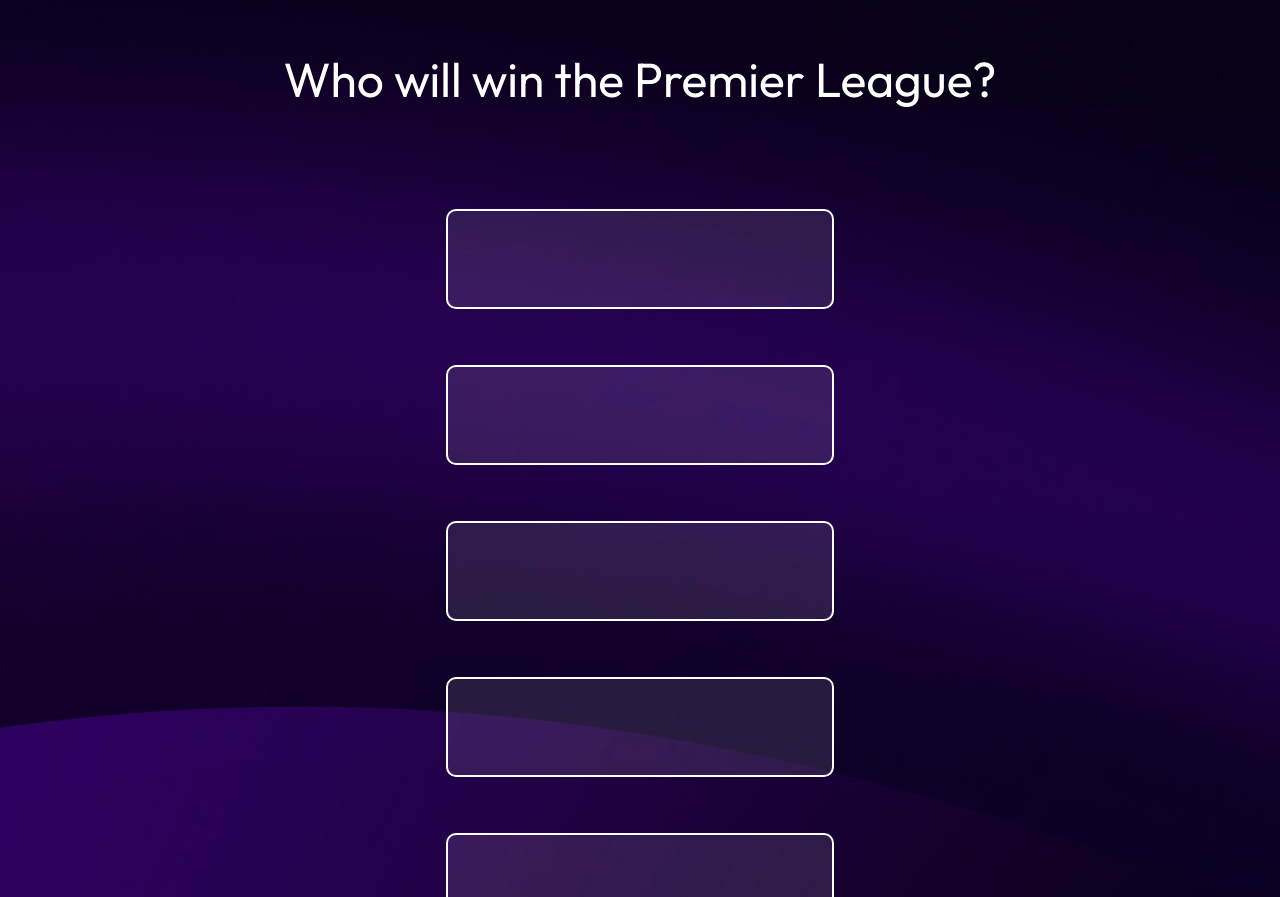
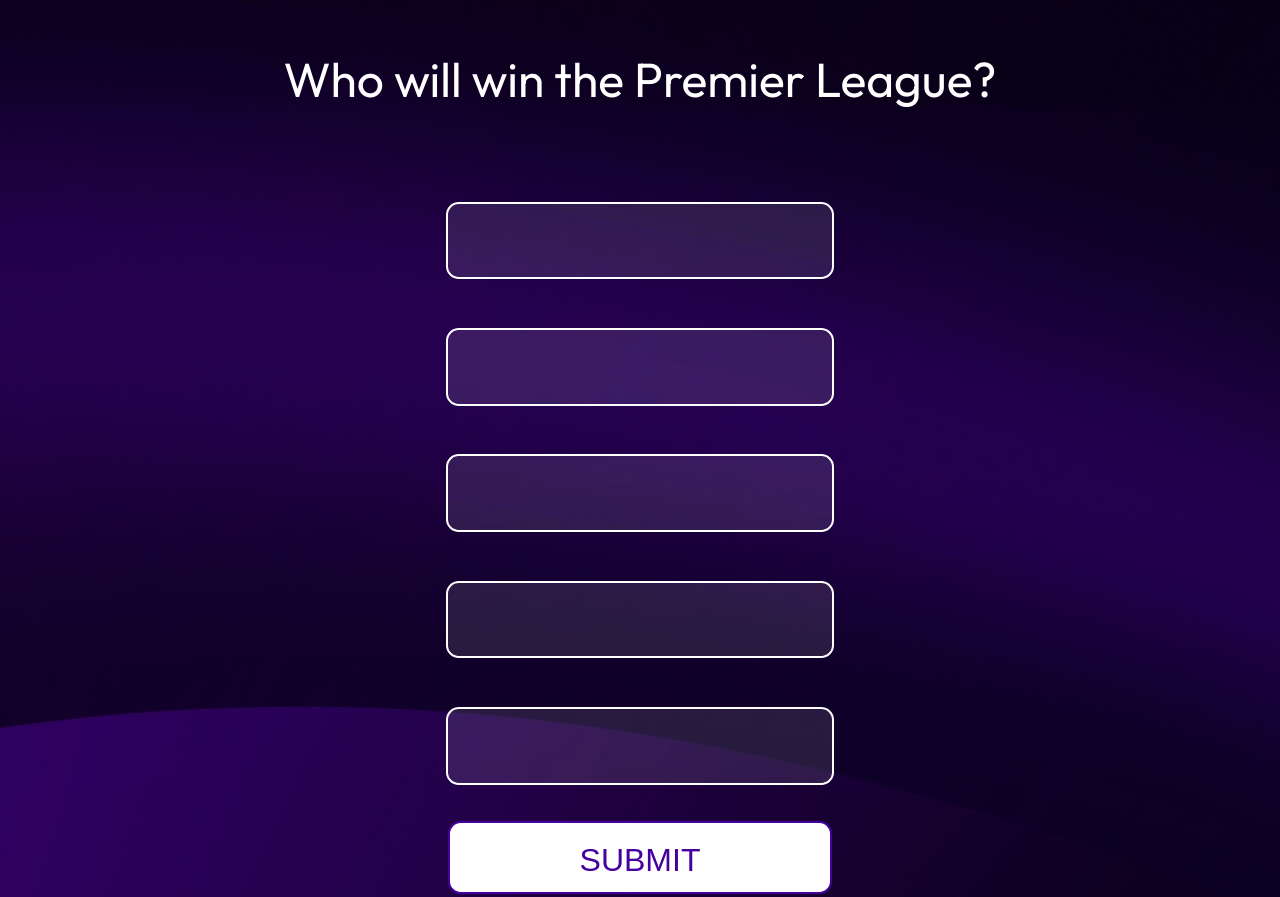
Before and after one commit to danielmakin/DizplaiTechTest, a website: page main/index.html in a window 1280 px wide. Shown: the part 55-952 px from the top of the page. Drawn offline with Linux system fonts and the light colour scheme; no server answers.

Commit message:
Small Changes to Improve Visibility

```diff
--- a/main/style.css
+++ b/main/style.css
@@ -9,7 +9,7 @@
   }
 
   body {
-    font-family: MyCustomFont, Arial, sans-serif; /* Use the custom font */
+    font-family: MyCustomFont, Arial, sans-serif; /* Use Font Provided*/
   }
 
 body{
@@ -18,7 +18,6 @@
     align-items: center;
     padding: 0;
     color: #fff;
-    /* font-family:'Courier New', Courier, monospace; */
     text-align: center;
 }
 
@@ -39,20 +38,20 @@
     appearance: none;
     display: block;
     cursor: pointer;
-    font-size: 20px;
+    font-size: 1.4em;
     margin: 0.8em;
-    padding: 10px 20px;
+    padding: 0.2em 0em;
 }
 
 label{
     display: inline-block;
     width: 12em;
-    height: 3em;
-    line-height: 3em;
+    height: 2.3em;
+    line-height: 2.3em;
     /* padding: 15px 150px; */
     background-color: rgba(255, 255, 255, 0.1); /* Background color with opacity */
     color: #fff;
-    border-radius: 10px;
+    border-radius: 0.4em;
     border: 2px solid;
     font-size: 2em;
     text-overflow: ellipsis;
@@ -61,15 +60,15 @@
 .submit-button{
     background-color: rgba(255, 255, 255, 1); /* Background color with opacity */
     color: #45009e;
-    margin-top: 1.2em;
-    border-radius: 10px;
+    margin-top: 1em;
+    border-radius: 0.4em;
     border-color: rgb(41, 0, 75);
     border: 2px solid;
     font-size: 2em;
 
     width: 12em;
-    height: 3em;
-    line-height: 3em;
+    height: 2.3em;
+    line-height: 2.3em;
     text-align: center;
 }
 
```
Also changed, not shown: HowToRun.md (+1 -0 lines), Requirements.md (+1 -1 lines), results.json (+4 -4 lines).
